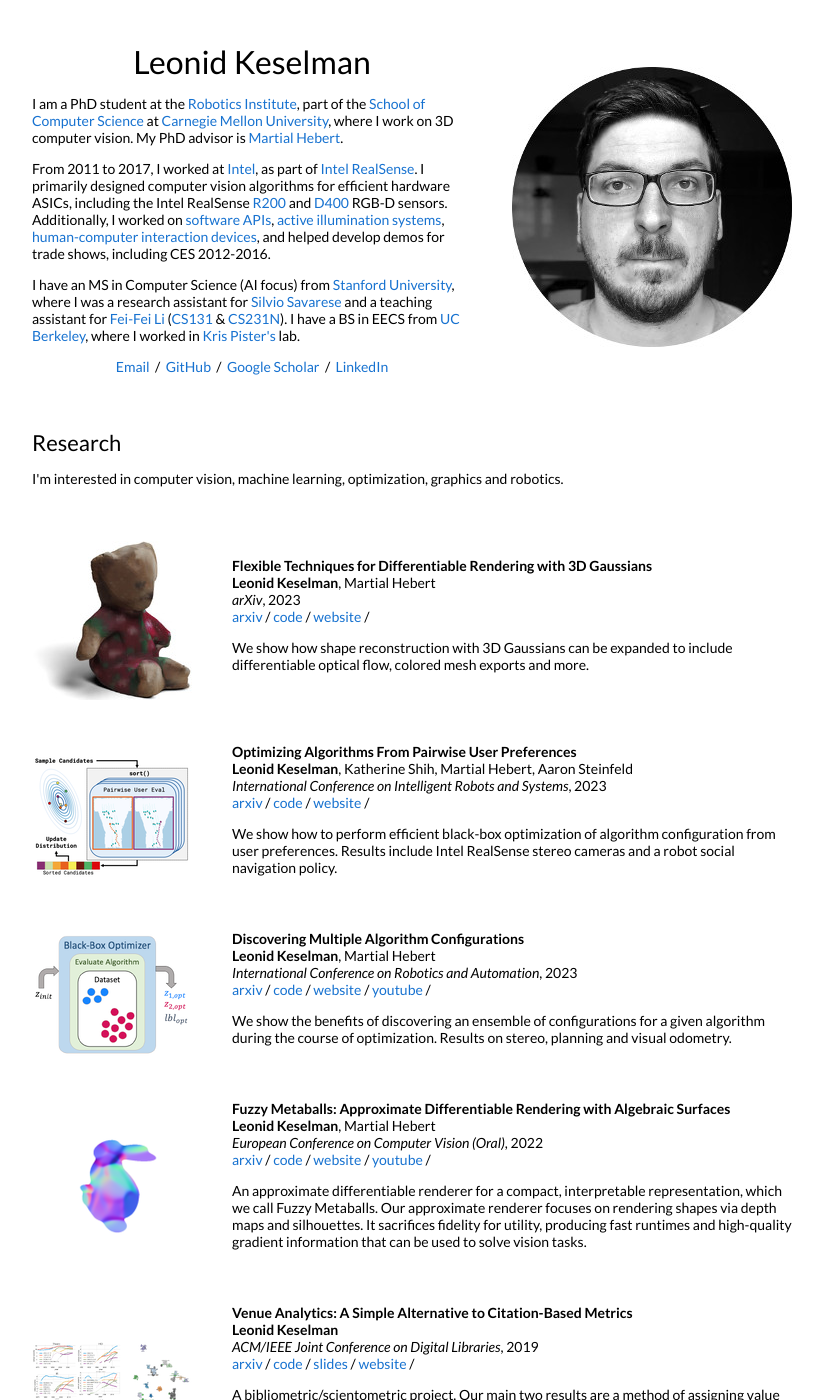
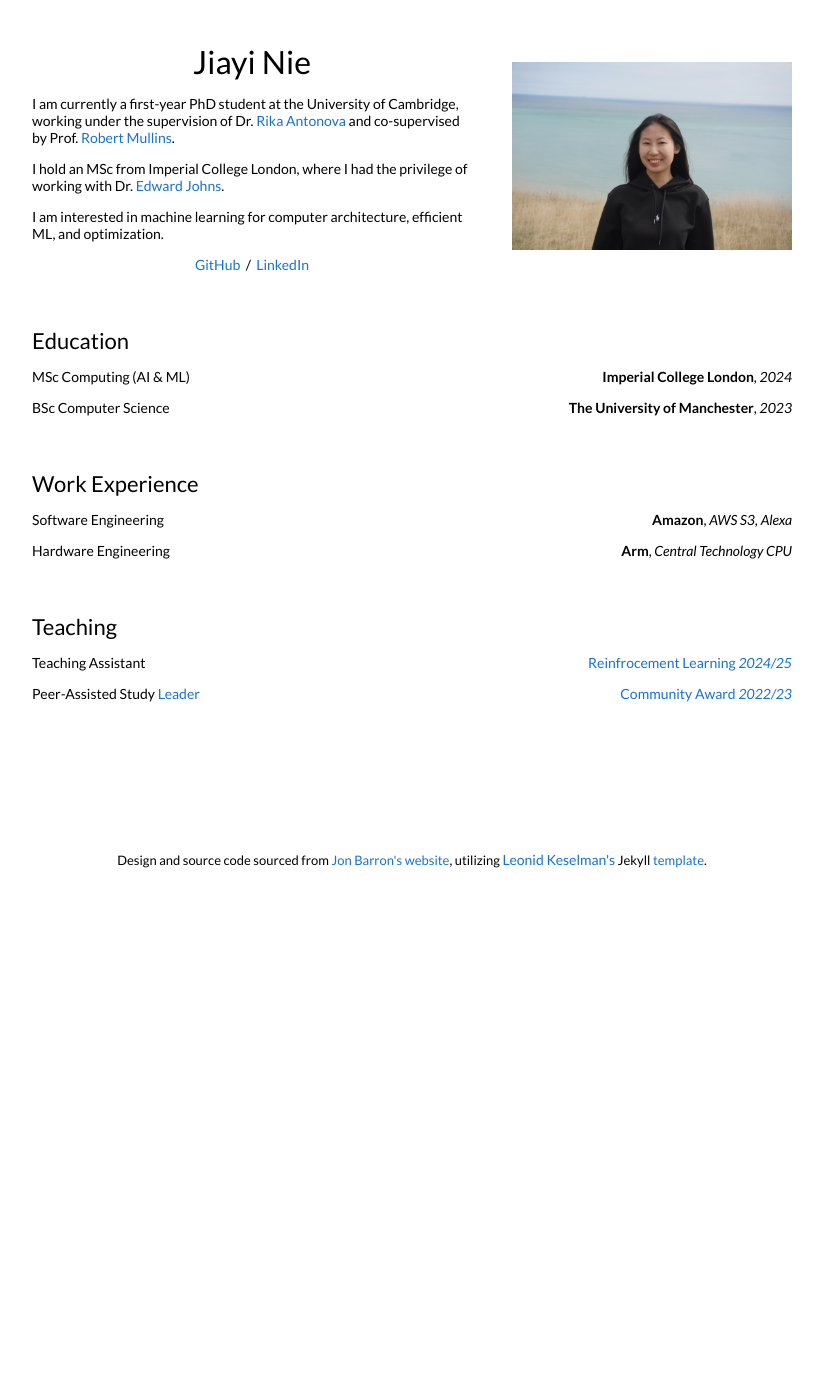
Before and after one commit to jiaeenie/jiaeenie.github.io, a Jekyll site: the page built from _posts/2023-08-28-3dgaussians.markdown, in a window 1280 px wide and 1400 px high. Shown: the whole window, without its empty margins (228-1051 px from the left). Built offline with Jekyll 4.4.1, drawn with Linux system fonts in a browser that asks for light colours; some of the changed text lies outside the part shown.

Commit message:
Replace template content

```diff
--- a/_config.yml
+++ b/_config.yml
@@ -3,33 +3,13 @@
 #
 
 # Name of your site (displayed in the header)
-name: Leonid Keselman
+name: Jiayi Nie
 
 # Short bio or description (displayed in the header)
 # description: the profile of an engineer, researcher and software developer
 
 # URL of your avatar or profile pic (you could use your GitHub profile pic)
-avatar: images/circle_bw_crop.jpg
-
-#
-# Flags below are optional
-#
-
-# Includes an icon in the footer for each username you enter
-footer-links:
-  dribbble:
-  email: lkeselman@gmail.com
-  facebook:
-  flickr:
-  github: leonidk
-  instagram: leo_nid_k
-  linkedin:
-  pinterest:
-  rss: # just type anything here for a working RSS icon
-  twitter:
-  stackoverflow: # your stackoverflow profile, e.g. "users/50476/bart-kiers"
-  youtube: # channel/<your_long_string> or user/<user-name>
-  googleplus: # anything in your profile username that comes after plus.google.com/
+avatar: https://avatars.githubusercontent.com/u/188325065?s=400&u=94e74efc6c49a2785c70d4f2ba69925869f07c63&v=4
 
 
 # Enter your Disqus shortname (not your username) to enable commenting on posts
@@ -42,7 +22,7 @@ google_analytics:
 
 # Your website URL (e.g. http://barryclark.github.io or http://www.barryclark.co)
 # Used for Sitemap.xml and your RSS feed
-url: "https://leonidk.com" # the base hostname & protocol for your site
+url: "https://jiaeenie.github.io" # the base hostname & protocol for your site
 
 # If you're hosting your site at a Project repository on GitHub pages
 # (http://yourusername.github.io/repository-name)
--- a/_layouts/default.html
+++ b/_layouts/default.html
@@ -32,36 +23,69 @@
           <tr style="padding:0px">
             <td style="padding:2.5%;width:60%;vertical-align:middle">
               <h1>
-                Leonid Keselman
+                Jiayi Nie
               </h1>
-              <p>I am a PhD student at the <a href="https://www.ri.cmu.edu/">Robotics Institute</a>, part of the <a href="https://www.scs.cmu.edu/">School of Computer Science</a> at <a href="https://www.cmu.edu/">Carnegie Mellon University</a>, where I work on 3D computer vision. My PhD advisor is <a href="http://www.cs.cmu.edu/~hebert/">Martial Hebert</a>.
-              </p>
-              <p>
-                From 2011 to 2017, I worked at <a href="https://www.intel.com">Intel</a>, as part of <a href="https://www.intelrealsense.com/">Intel RealSense</a>. I primarily designed computer vision algorithms for efficient hardware ASICs, including the Intel RealSense <a href="https://software.intel.com/en-us/articles/realsense-r200-camera">R200</a> and <a href="https://software.intel.com/en-us/realsense/d400">D400</a> RGB-D sensors. Additionally, I worked on <a href="https://github.com/IntelRealSense/librealsense">software APIs</a>, <a href="https://patents.google.com/patent/US9992474B2">active illumination systems</a>, <a href="https://patents.google.com/patent/US9304597">human-computer interaction devices</a>, and helped develop demos for trade shows, including CES 2012-2016.
-              </p>
-              <p>
-                I have an MS in Computer Science (AI focus) from <a href="http://cs.stanford.edu">Stanford University</a>, where I was a research assistant for <a href="http://svl.stanford.edu/">Silvio Savarese</a> and a teaching assistant for <a href="http://svl.stanford.edu/">Fei-Fei Li</a> (<a href="http://vision.stanford.edu/teaching/cs131_fall1617/">CS131</a> & <a href="http://cs231n.stanford.edu/2017/">CS231N</a>). I have a BS in EECS from <a href="http://www.eecs.berkeley.edu/">UC Berkeley</a>, where I worked in <a href="https://people.eecs.berkeley.edu/~pister/">Kris Pister's</a> lab.
-              </p>
+              <p>I am currently a first-year PhD student at the University of Cambridge, working under the supervision of Dr. <a href="https://contactrika.github.io">Rika Antonova</a> and co-supervised by Prof. <a href="https://www.cl.cam.ac.uk/~rdm34/">Robert Mullins</a>.</p>
+
+              <p>I hold an MSc from Imperial College London, where I had the privilege of working with Dr. <a href="https://www.robot-learning.uk">Edward Johns</a>.</p>
+
+              <p>I am interested in machine learning for computer architecture, efficient ML, and optimization. </p>
+
               <p style="text-align:center">
-                <a target="_blank" href="https://mailhide.io/e/B8TyS"> Email</a> &nbsp;/&nbsp;
                 <a href="https://github.com/leonidk">GitHub</a> &nbsp;/&nbsp;
-                <a href="https://scholar.google.com/citations?user=GCYG4GoAAAAJ">Google Scholar</a> &nbsp;/&nbsp;
                 <a href="https://www.linkedin.com/in/lkeselman"> LinkedIn </a>
               </p>
             </td>
             <td style="padding:2.5%;width:40%;max-width:40%">
-              <img style="width:100%;max-width:100%" alt="profile photo" src="images/circle_bw_crop.jpg">
+              <img style="width:100%;max-width:100%" alt="profile photo" src="images/jiayi_profile_pic.JPG">
             </td>
           </tr>
         </table>
-
-        <table style="width:100%;border:0px;border-spacing:0px;border-collapse:separate;margin-right:auto;margin-left:auto;">
+        <table style="width:100%; border:0px; border-spacing:0px; border-collapse:separate; margin-right:auto; margin-left:auto;">
+          <tr>
+            <td style="padding:2.5%; width:100%; vertical-align:middle;">
+              <h2>Education</h2>
+              <p>
+                MSc Computing (AI & ML) <span style="float:right;"> <b>Imperial College London</b>, <em>2024</em></span>
+              </p>
+              <p>
+                BSc Computer Science <span style="float:right;"> <b>The University of Manchester</b>, <em>2023</em></span>
+              </p>
+            </td>
+          </tr>
+        </table>
+        <table style="width:100%; border:0px; border-spacing:0px; border-collapse:separate; margin-right:auto; margin-left:auto;">
+          <tr>
+            <td style="padding:2.5%; width:100%; vertical-align:middle;">
+              <h2>Work Experience</h2>
+              <p>
+                Software Engineering <span style="float:right;"> <b>Amazon</b>, <em>AWS S3, Alexa</em></span>
+              </p>
+              <p>
+                Hardware Engineering <span style="float:right;"> <b>Arm</b>, <em>Central Technology CPU</em></span>
+              </p>
+            </td>
+          </tr>
+        </table>
+        <table style="width:100%; border:0px; border-spacing:0px; border-collapse:separate; margin-right:auto; margin-left:auto;">
+          <tr>
+            <td style="padding:2.5%; width:100%; vertical-align:middle;">
+              <h2>Teaching</h2>
+              <p>
+                Teaching Assistant <span style="float:right;"> <a href="https://www.cl.cam.ac.uk/teaching/2425/R171/">Reinfrocement Learning <em>2024/25</em></a></span>
+              </p>
+              <p>
+                Peer-Assisted Study <a href="https://studentnet.cs.manchester.ac.uk/ugt/pass/ "> Leader</a> <span style="float:right;"><a href="https://www.peersupport.manchester.ac.uk/rewards-recognition/celebration-evening-2022-23/">Community Award <em>2022/23</em> </a></span>
+              </p>
+            </td>
+          </tr>
+        </table>
+        <br>
+        <br>
+        <!-- <table style="width:100%;border:0px;border-spacing:0px;border-collapse:separate;margin-right:auto;margin-left:auto;">
           <tr>
             <td style="padding:2.5%;width:100%;vertical-align:middle">
               <h2>Research</h2>
-              <p>
-                I'm interested in computer vision, machine learning, optimization, graphics and robotics.
-              </p>
             </td>
           </tr>
         </table>
@@ -110,150 +134,16 @@
           {% endif %}
           {% endfor %}
           {% endfor %}
-        </table>
+        </table> -->
         <br>
         <br>
         <br>
         <table style="width:100%;border:0px;border-spacing:0px;border-collapse:separate;margin-right:auto;margin-left:auto;">
           <tr>
-            <td style="padding:2.5%;width:100%;vertical-align:middle">
-              <h2>Intel Projects</h2>
-              <p>Besides my work on the RealSense depth sensors and the publications above, a sampling of my publicly disclosed work
-              </p>
-            </td>
-          </tr>
-        </table>
-        <table style="width:100%;border:0px;border-spacing:0px;border-collapse:separate;margin-right:auto;margin-left:auto;">
-
-          {% for post in site.posts %}
-          {% for cat in post.categories %}
-          {% if cat == 'Intel' %}
-          <tr>
-            <td style="padding:2.5%;width:25%;vertical-align:middle;min-width:120px">
-              <img src="/tn{{post.image}}" alt="project image" style="width:auto; height:auto; max-width:100%;" />
-            </td>
-            <td style="padding:2.5%;width:75%;vertical-align:middle">
-              <h3>{{post.title}}</h3>
-              <br>
-              <em>{{post.categories}} {{post.course}}</em>
-              <br>
-              {{ post.date | date: "%Y-%m-%d" }}
-
-              <br>
-              {% if post.website %}
-              <a href="{{post.website}}">website</a> /
-              {% endif %}
-              {% if post.paper %}
-              <a href="{{post.paper}}">paper</a> /
-              {% endif %}
-              {% if post.patent %}
-              <a href="{{post.patent}}">patent</a> /
-              {% endif %}
-              {% if post.patent2 %}
-              <a href="{{post.patent2}}">patent #2</a> /
-              {% endif %}
-              {% if post.patent3 %}
-              <a href="{{post.patent3}}">patent #3</a> /
-              {% endif %}
-              {% if post.video %}
-              <a href="{{post.video}}">video</a> /
-              {% endif %}
-              {% if post.video2 %}
-              <a href="{{post.video2}}">video #2</a> /
-              {% endif %}
-              {% if post.code %}
-              <a href="{{post.code}}">code</a> /
-              {% endif %}
-              {% if post.poster %}
-              <a href="{{post.poster}}">poster</a> /
-              {% endif %}
-              {% if post.slides %}
-              <a href="{{post.slides}}">slides</a> /
-              {% endif %}
-              <p></p>
-              {{ post.excerpt }}
-            </td>
-          </tr>
-          {% endif %}
-          {% endfor %}
-          {% endfor %}
-        </table>
-        <br>
-        <br>
-        <br>
-        <table style="width:100%;border:0px;border-spacing:0px;border-collapse:separate;margin-right:auto;margin-left:auto;">
-          <tr>
-            <td style="padding:2.5%;width:100%;vertical-align:middle">
-              <h2>Other Projects</h2>
-              <p> These include coursework, side projects and unpublished research work.
-              </p>
-            </td>
-          </tr>
-        </table>
-        <table style="width:100%;border:0px;border-spacing:0px;border-collapse:separate;margin-right:auto;margin-left:auto;">
-
-          {% for post in site.posts %}
-          {% for cat in post.categories %}
-          {% if cat != 'research' and cat != 'Intel' %}
-          <tr>
-            <td style="padding:2.5%;width:25%;vertical-align:middle;min-width:120px">
-              <img src="/tn{{post.image}}" alt="project image" style="width:auto; height:auto; max-width:100%;" />
-            </td>
-            <td style="padding:2.5%;width:75%;vertical-align:middle">
-              <h3>{{post.title}}</h3>
-              <br>
-              <em>{{post.categories}} {{post.course}}</em>
-              <br>
-              {{ post.date | date: "%Y-%m-%d" }}
-
-              <br>
-              {% if post.website %}
-              <a href="{{post.website}}">website</a> /
-              {% endif %}
-              {% if post.paper %}
-              <a href="{{post.paper}}">paper</a> /
-              {% endif %}
-              {% if post.patent %}
-              <a href="{{post.patent}}">patent</a> /
-              {% endif %}
-              {% if post.patent2 %}
-              <a href="{{post.patent2}}">patent #2</a> /
-              {% endif %}
-              {% if post.patent3 %}
-              <a href="{{post.patent3}}">patent #3</a> /
-              {% endif %}
-              {% if post.video %}
-              <a href="{{post.video}}">video</a> /
-              {% endif %}
-              {% if post.video2 %}
-              <a href="{{post.video2}}">video #2</a> /
-              {% endif %}
-              {% if post.code %}
-              <a href="{{post.code}}">code</a> /
-              {% endif %}
-              {% if post.poster %}
-              <a href="{{post.poster}}">poster</a> /
-              {% endif %}
-              {% if post.slides %}
-              <a href="{{post.slides}}">slides</a> /
-              {% endif %}
-              <p></p>
-              {{ post.excerpt }}
-            </td>
-          </tr>
-          {% endif %}
-          {% endfor %}
-          {% endfor %}
-        </table>
-
-        <table style="width:100%;border:0px;border-spacing:0px;border-collapse:separate;margin-right:auto;margin-left:auto;">
-          <tr>
             <td style="padding:0px">
               <br>
               <p style="text-align:center;font-size:small;">
-                Design and source code from <a style="font-size:small;" href="https://jonbarron.info">Jon Barron's website</a>
-              </p>
-            </td>
+                Design and source code sourced from <a style="font-size:small;" href="https://jonbarron.info">Jon Barron's website</a>, utilizing <a href="https://leonidk.com">Leonid Keselman's</a> Jekyll <a style="font-size:small;" href="https://github.com/leonidk/leonidk.github.io">template</a>.
           </tr>
         </table>
       </td>
```
Also changed, not shown: other parts of _layouts/default.html (+0 -9 lines), images/jiayi_profile_pic.JPG (added).
